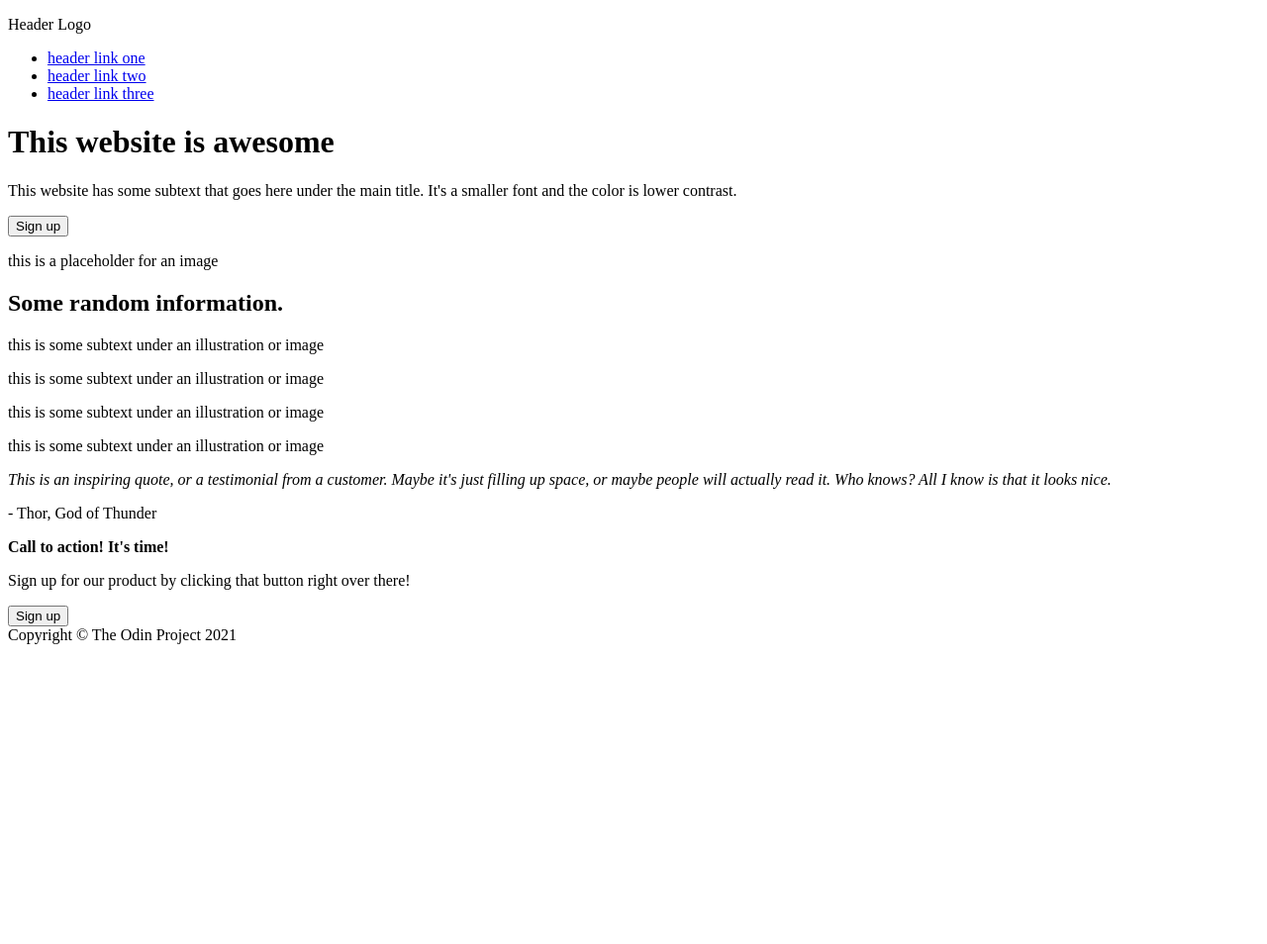
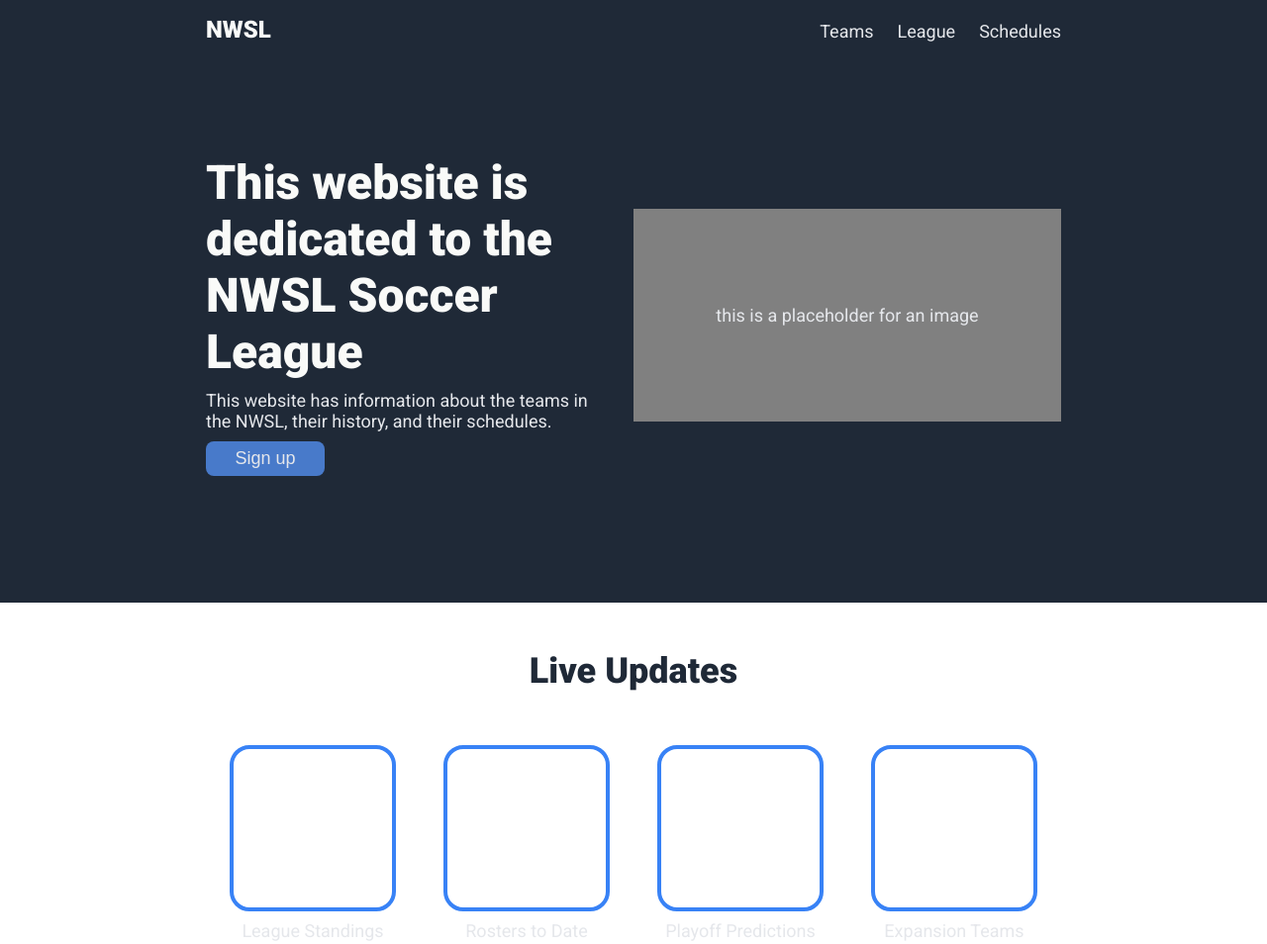
Before and after one commit to SheenaColbert/Odin-Website, a plain HTML site: page index.html in a window 1280 px wide. Shown: the top 954 px of the page at 99% size. Before the commit the page ends 800 px from the top, so only its background shows below. Drawn offline with Linux system fonts and the light colour scheme.

Commit message:
added css to landing page

```diff
--- a/index.html
+++ b/index.html
@@ -11,23 +11,21 @@
         <header>
             <div class="nav">
                 <div class="left">
-                    <p id="logo">Header Logo</p>
+                    <p id="logo">NWSL</p>
                 </div>
                 <div class="right">
                     <ul>
-                        <li><a href="#">header link one</a></li>
-                        <li><a href="#">header link two</a></li>
-                        <li><a href="#">header link three</a></li>
+                        <li><a href="#">Teams</a></li>
+                        <li><a href="#">League</a></li>
+                        <li><a href="#">Schedules</a></li>
                     </ul>
                 </div>
             </div>
 
             <div class="welcome">
                 <div class="left">
-                    <h1 class="hero">This website is awesome</h1>
-                    <p class="secondary">This website has some subtext that goes here under the main title. It's a smaller
-                        font and the
-                        color is lower contrast.</p>
+                    <h1 class="hero">This website is dedicated to the NWSL Soccer League</h1>
+                    <p class="secondary">This website has information about the teams in the NWSL, their history, and their schedules.</p>
                     <button class="secondary">Sign up</button>
                 </div>
                 <div class="right">
@@ -39,42 +37,40 @@
         </header>
 
         <main>
-            <h2>Some random information.</h2>
+            <h2>Live Updates</h2>
             <div class="card-container secondary">
                 <div class="card">
                     <div class="square"></div>
-                    <p>this is some subtext under an illustration or image</p>
+                    <p>League Standings</p>
                 </div>
 
                 <div class="card">
                     <div class="square"></div>
-                    <p>this is some subtext under an illustration or image</p>
+                    <p>Rosters to Date</p>
                 </div>
 
                 <div class="card">
                     <div class="square"></div>
-                    <p>this is some subtext under an illustration or image</p>
+                    <p>Playoff Predictions</p>
                 </div>
 
                 <div class="card">
                     <div class="square"></div>
-                    <p>this is some subtext under an illustration or image</p>
+                    <p>Expansion Teams</p>
                 </div>
             </div>
         </main>
 
         <div class="quote">
-            <em>This is an inspiring quote, or a testimonial from a customer.
-                Maybe it's just filling up space, or maybe people will actually read it. Who knows? All I know is that it
-                looks nice.</em>
-            <p>- Thor, God of Thunder</p>
+            <em>It's hard to beat somebody that never gives up.</em>
+            <p>- Megan Rapinoe</p>
         </div>
 
         <div class="sign-up">
             <div class="container">
                 <div class="left">
                     <strong>Call to action! It's time!</strong>
-                    <p class="secondary">Sign up for our product by clicking that button right over there!</p>
+                    <p class="secondary">Sign up for for all NWSL updates!</p>
                 </div>
                 <div class="right">
                     <button class="secondary">Sign up</button>
@@ -83,7 +79,7 @@
         </div>
 
         <footer>
-            Copyright &copy; The Odin Project 2021
+            Sheena C for  The Odin Project 2022
         </footer>
     </body>
 
--- a/style.css
+++ b/style.css
@@ -1,2 +1,186 @@
+@import url('https://fonts.googleapis.com/css2?family=Roboto:wght@300;400;500;700;900&display=swap');
 
-@import url('https://fonts.googleapis.com/css2?family=Roboto:wght@300;400;500;700;900&display=swap');
+* {
+    margin: 0;
+    padding: 0;
+}
+
+body {
+    font-family: 'Roboto', sans-serif;
+}
+
+/* HEADER */
+header {
+    background-color: #1f2937;
+    padding: 1em 13em;
+}
+
+/* NAVIGATION */
+#logo {
+    font-size: 24px;
+    font-weight: 800;
+    color: #F9FAF8;
+}
+
+.nav {
+    display: flex;
+    justify-content: space-between;
+    align-items: baseline;
+}
+
+.nav ul {
+    list-style-type: none;
+    display: flex;
+    gap: 1.5em;
+}
+
+.secondary,
+a:link {
+    font-size: 18px;
+    color: #E5E7EB;
+    text-decoration: none;
+}
+
+/* WELCOME */
+.welcome {
+    padding: 7em 0;
+    display: flex;
+    justify-content: center;
+    align-items: center;
+    gap: 2em;
+}
+
+.welcome .left {
+    display: flex;
+    flex-direction: column;
+    gap: 10px;
+}
+
+.welcome .right {
+    flex-shrink: 0;
+    width: 50%;
+}
+
+.hero {
+    color: #F9FAF8;
+    font-weight: 900;
+    font-size: 48px;
+}
+
+button {
+    padding: 7px 1em;
+    width: 120px;
+    background-color: #487aca;
+    border-radius: 8px;
+}
+
+.welcome button {
+    border: none;
+}
+
+.image {
+    background-color: gray;
+    display: flex;
+    align-items: center;
+    justify-content: center;
+    height: 215px;
+}
+
+/* CARD SECTION */
+main {
+    display: flex;
+    flex-direction: column;
+    align-items: center;
+    padding: 0 13em;
+    margin-top: 3em;
+}
+
+main h2 {
+    font-size: 36px;
+    font-weight: 900;
+    color: #1f2937;
+}
+
+.card-container {
+    display: flex;
+    justify-content: center;
+    align-items: center;
+    flex-wrap: wrap;
+    margin: 3em 0 6em 0;
+    gap: 48px;
+}
+
+.card {
+    text-align: center;
+    max-width: 200px;
+    display: flex;
+    flex-direction: column;
+    align-items: center;
+    gap: 0.5em;
+}
+
+.square {
+    border: 4px solid #3882F6;
+    border-radius: 20px;
+    width: 160px;
+    height: 160px;
+}
+
+/* QUOTE */
+.quote {
+    display: flex;
+    flex-direction: column;
+    justify-content: center;
+    background-color: #E5E7EB;
+    padding: 7em 13em;
+}
+
+.quote p {
+    align-self: flex-end;
+    font-weight: bolder;
+    font-size: 24px;
+    color: #1f2937;
+}
+
+.quote em {
+    font-size: 36px;
+    font-weight: 100;
+    color: #1f2937;
+}
+
+/* SIGN UP */
+.sign-up {
+    display: flex;
+    justify-content: center;
+    align-items: center;
+    padding: 5em 13em;
+}
+
+.container {
+    display: flex;
+    justify-content: space-around;
+    align-items: center;
+    background-color: #3882F6;
+    padding: 3em;
+    width: 100%;
+    border-radius: 10px;
+}
+
+.container button {
+    border: 2px solid #FFF;
+}
+
+strong {
+    font-size: 24px;
+    color: #FFF;
+}
+
+/* FOOTER */
+footer {
+    background-color: #1f2937;
+    color: #FFF;
+    display: flex;
+    justify-content: center;
+    align-items: center;
+    padding: 2em 0;
+}
```
